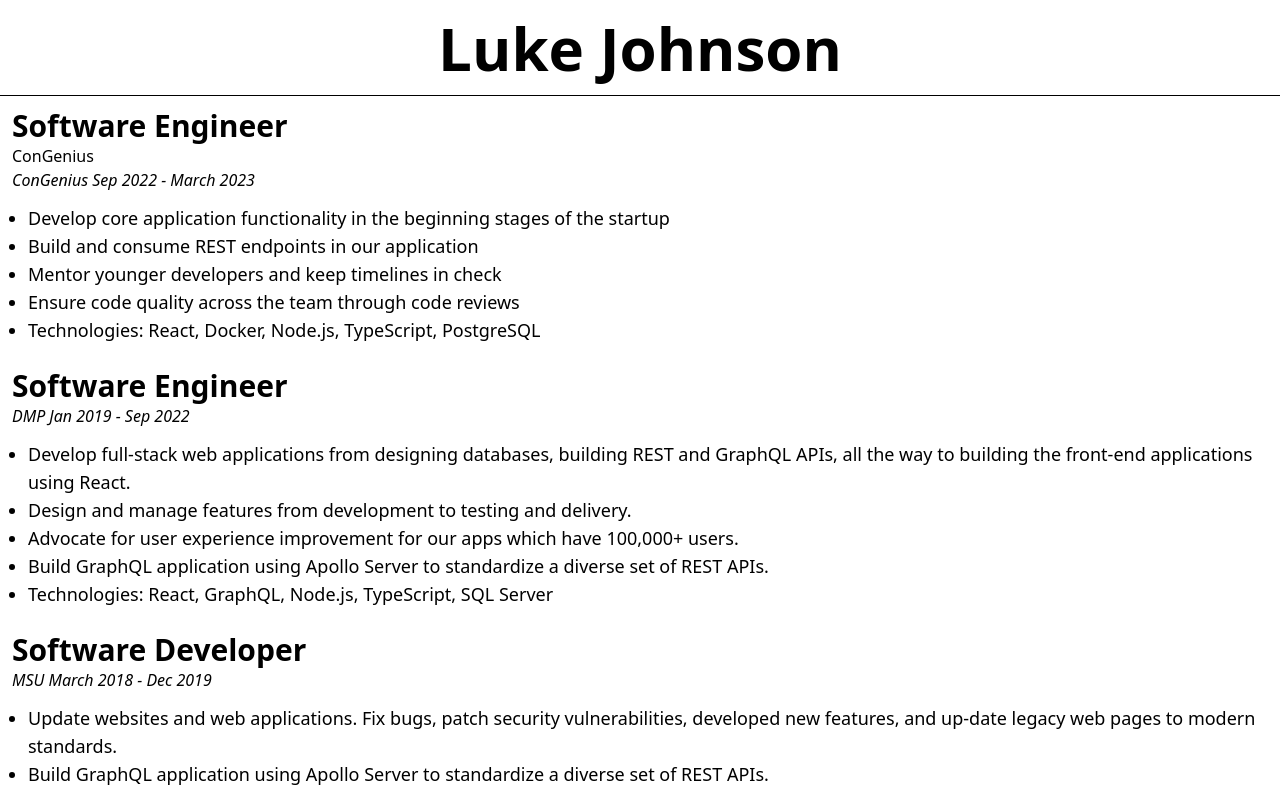
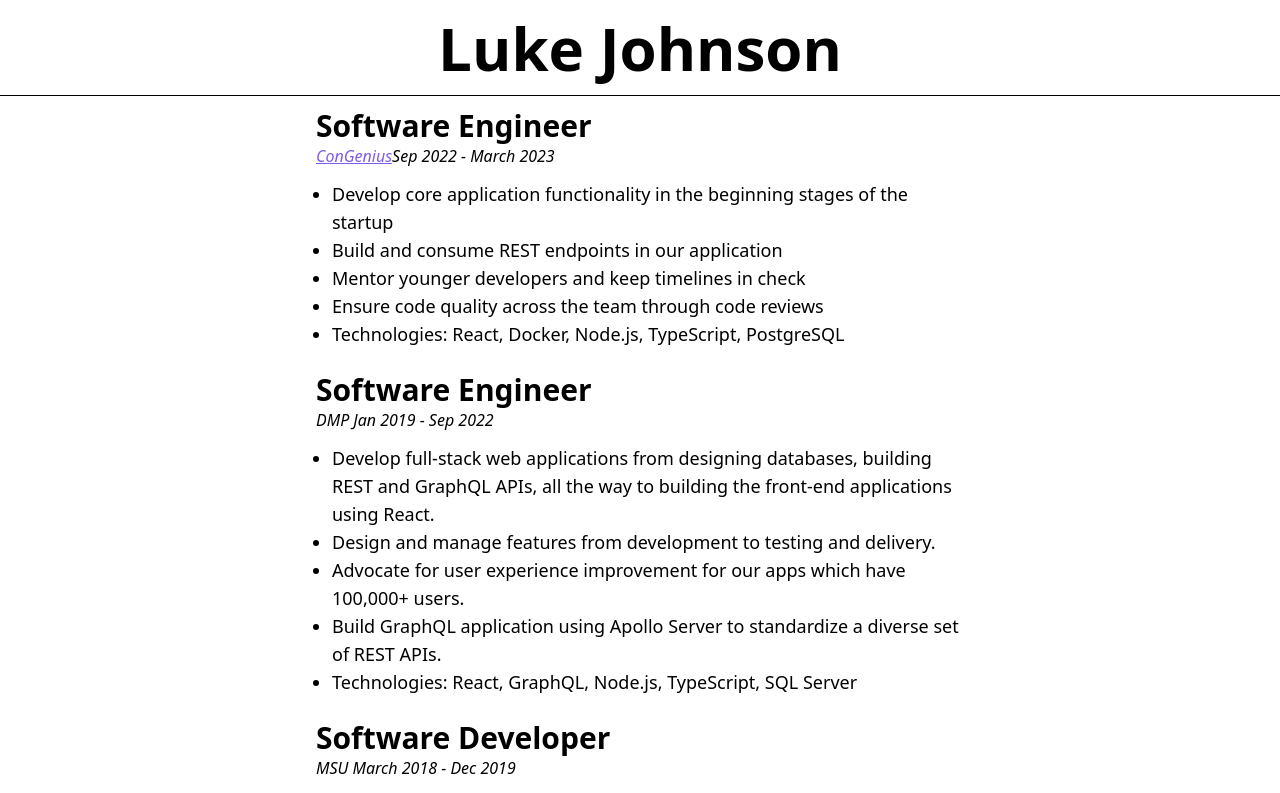
Before and after one commit to lukejo-io/website, a Next.js app: page /resume in a window 1280 px wide. Shown: the top 793 px of the page. Built offline with nearby package versions, Linux system fonts and the light colour scheme.

Commit message:
Add company info

```diff
--- a/components/CompanyInfo.tsx
+++ b/components/CompanyInfo.tsx
@@ -9,7 +9,11 @@
 function CompanyInfo({ name, description }: CompanyInfoProps) {
   return (
     <Popover.Root>
-      <Popover.Trigger>{name}</Popover.Trigger>
+      <Popover.Trigger>
+        <div className={"italic underline hover:cursor text-purple"}>
+          {name}
+        </div>
+      </Popover.Trigger>
       <Popover.Portal>
         <Popover.Content
           className={"bg-off-white  border border-black rounded-md p-2"}
--- a/pages/resume.tsx
+++ b/pages/resume.tsx
@@ -19,9 +19,8 @@
 
 function Subheader({ companyName, subheader }: SubheaderProps) {
   return (
-    <span>
-      {companyName}
-      <div className={"italic text-md"}>{subheader}</div>
+    <span className={"flex flex-row"}>
+      {companyName} <div className={"italic text-md"}>{subheader}</div>
     </span>
   );
 }
@@ -45,7 +44,7 @@
         <title>Resume</title>
         <link rel="icon" href="/favicon.ico" />
       </Head>
-      <div className={"flex flex-col text-left gap-6 p-3"}>
+      <div className={"flex flex-col text-left gap-6 p-3 max-w-2xl"}>
         <div>
           <Header title={"Software Engineer"} />
           <Subheader
@@ -57,7 +56,7 @@
                 }
               />
             }
-            subheader={"ConGenius Sep 2022 - March 2023"}
+            subheader={"Sep 2022 - March 2023"}
           />
           <DescriptionList>
             <ListItem
```
